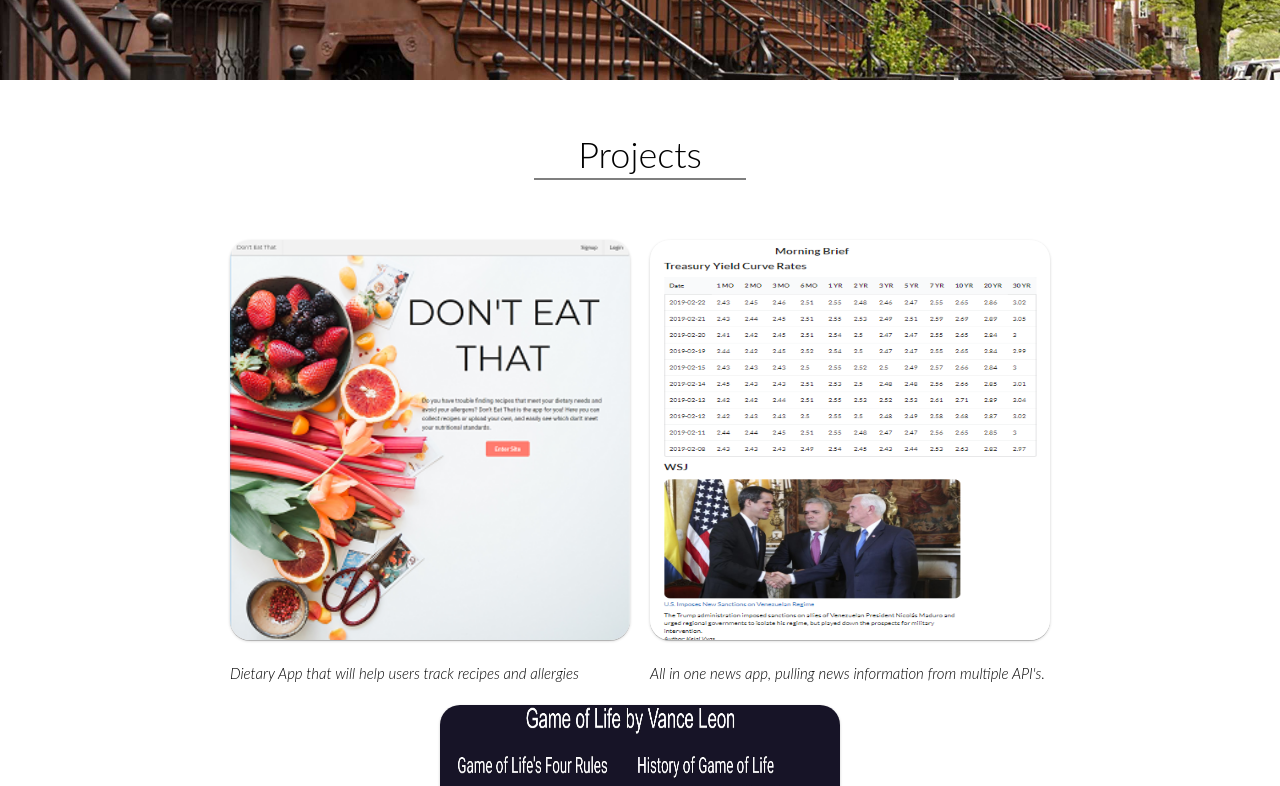
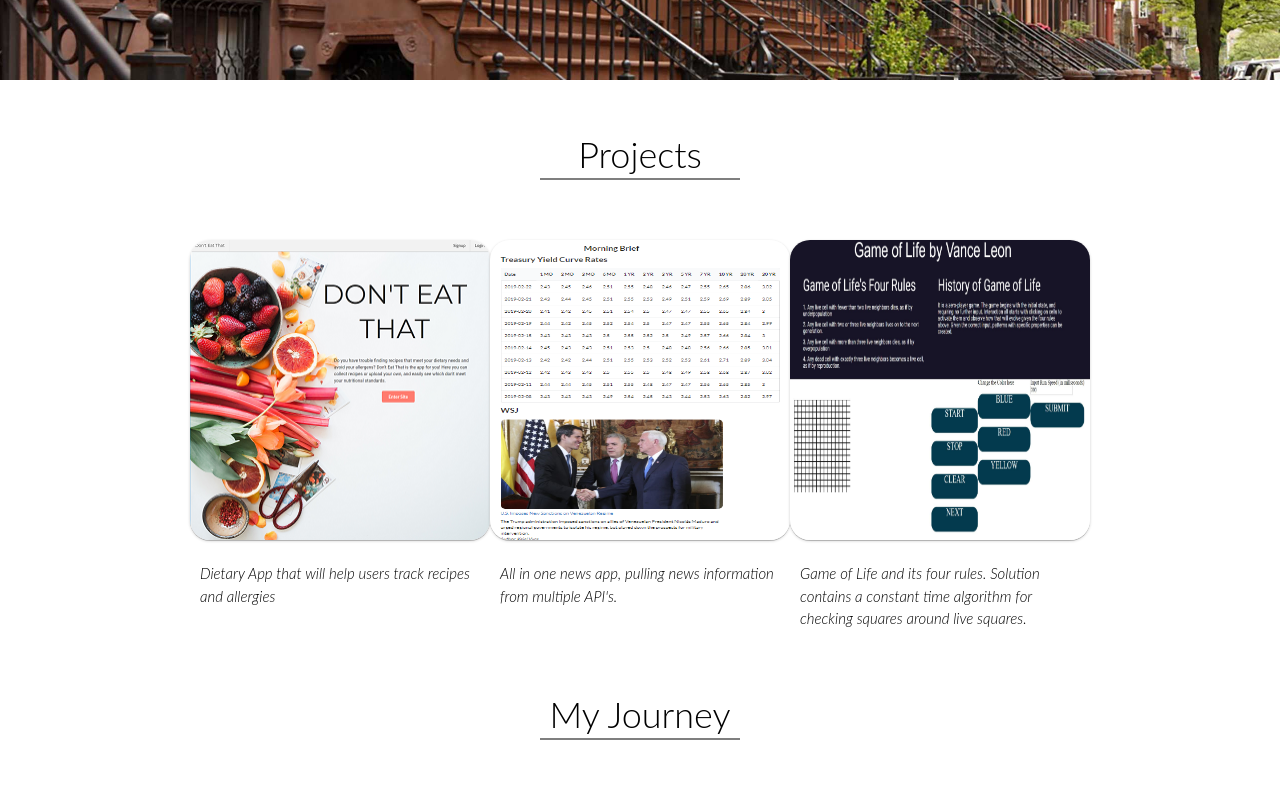
Before and after one commit to vanceleon/Portfolio_Site, a React (Create React App) app in the folder portfolio/: page / in a window 1280 px wide. Shown: the part 420-1206 px from the top of the page. Built offline with nearby package versions, Linux system fonts and the light colour scheme.

Commit message:
border-box

```diff
--- a/portfolio/src/css/App.css
+++ b/portfolio/src/css/App.css
@@ -137,9 +137,14 @@ html {
   font-size: 62.5%;
 }
 
-@viewport{
+* {
+  box-sizing: border-box;
+
+}
+
+/* @viewport{
   width: device-width;
-}
+} */
 
 .App {
   text-align: center;
@@ -296,7 +301,7 @@ html {
   line-height: 1.5;
   text-align: left;
   padding: 10px;
-  width: 400px;
+  width: 300px;
   font-style: italic;
   font-family: 'Lato Light', sans-serif;
 }
@@ -322,8 +327,8 @@ html {
 }
 
 .project-snippet {
-  width: 400px;
-  height: 400px;
+  width: 300px;
+  height: 300px;
   border-radius: 20px;
   box-shadow: 0 1px 3px 0 rgba(0, 0, 0, 0.2), 0 1px 0.5px 0 rgba(0, 0, 0, 0.19);
 }
@@ -370,9 +375,9 @@ html {
 }
 
 @media (max-width: 1400px) {
-  @viewport {
+  /* @viewport {
 
-  }
+  } */
   .portfolio-container {
     padding: 0 20px;
   }
```
